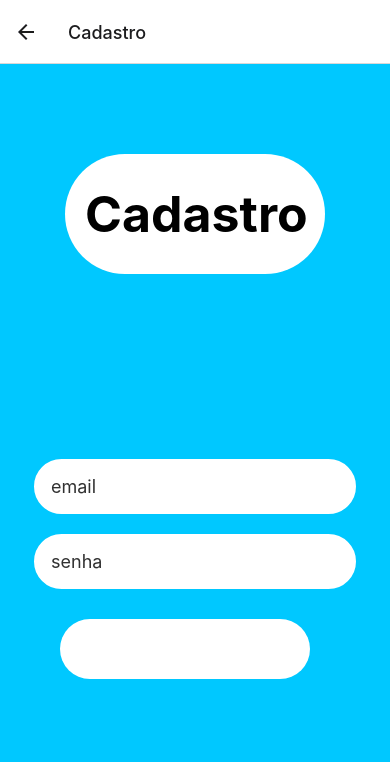
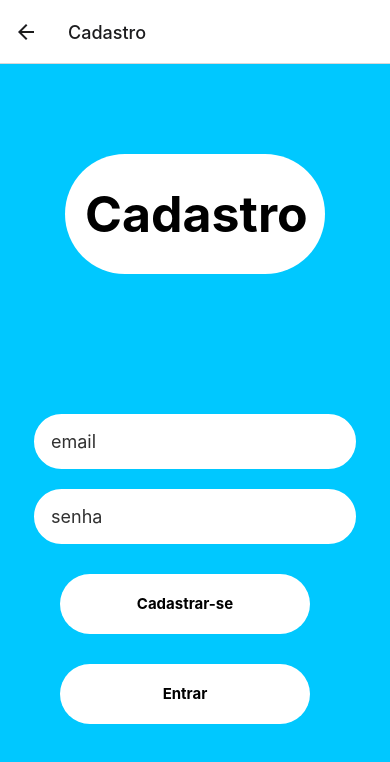
Before and after one commit to hDepth/Sociautismo-App, a React Native app: screen /Cadastro in a window 390 px wide. Shown: the top 762 px of the page. Built offline with nearby package versions, Linux system fonts and the light colour scheme.

Commit message:
20-09-2023 era pra ta certo

```diff
--- a/App.js
+++ b/App.js
@@ -14,8 +14,7 @@
     return (
       <NavigationContainer>
 
-      <Stack.Navigator
-      initialRouteName="Login">
+      <Stack.Navigator initialRouteName="Login">
         <Stack.Screen name="Cadastro" component={Cadastro} />
         <Stack.Screen name="Login" component={Login} />
         <Stack.Screen name="Home" component={Home} />
--- a/src/css/estilologin.js
+++ b/src/css/estilologin.js
@@ -1,7 +1,7 @@
 import {StyleSheet} from 'react-native';
 
 
-const estilos = StyleSheet . create({
+const estilos = StyleSheet.create({
 
     containerPrincipal:{
       flex:1,
@@ -34,7 +34,7 @@
       backgroundColor: '#ffffff',
       borderWidth: 2,
       padding: 15,
-      fontSize: 18,
+      fontSize: '18px',
       borderRadius: 50,
       marginTop: 20,
       marginHorizontal: 10,
@@ -44,7 +44,7 @@
       backgroundColor: '#ffffff',
       borderWidth: 2,
       padding: 15,
-      fontSize: 18,
+      fontSize: '18px',
       borderRadius: 50,
       marginTop: 20,
       marginHorizontal: 10,
@@ -63,7 +63,7 @@
 
     textoBotao:{
       color: 'black',
-      fontSize:15,
+      fontSize: '15px',
       fontWeight:'bold',
       alignSelf: 'center',
     }
--- a/src/pages/Cadastro/index.js
+++ b/src/pages/Cadastro/index.js
@@ -1,11 +1,11 @@
 import { createUserWithEmailAndPassword } from "firebase/auth";
 import { getAuth } from "firebase/auth";
 import React, { useState } from "react";
-import { View, Text, TextInput, StyleSheet, TouchableOpacity, } from 'react-native';
+import { View, Text, TextInput, TouchableOpacity, } from 'react-native';
 import estilos from '../../css/estilocadastro';
 import app from "../../services/firebase"
 
-export default function Cadastro({ }) {
+export default function Cadastro( {navigation} ) {
     const [email, setEmail] = useState('');
     const [password, setPassword] =  useState('');
 
@@ -64,7 +64,14 @@
 
         <TouchableOpacity
             style={estilos.Botao}
-            title="Logar">
+            onPress={createUser}>
+            <Text style={estilos.textoBotao}>Cadastrar-se</Text>
+        </TouchableOpacity>
+
+        <TouchableOpacity
+        onPress={() => navigation.navigate('Login')}
+        style={estilos.Botao}>
+          <Text style={estilos.textoBotao}>Entrar</Text>
         </TouchableOpacity>
         </View>
         </View>
--- a/src/pages/Login/index.js
+++ b/src/pages/Login/index.js
@@ -8,7 +8,7 @@
 export default function Login( {navigation} ){
 
   const [email, setEmail] = useState('');
-  const [password, setPassword] =  useState('');;
+  const [password, setPassword] =  useState('');
 
 
   async function singnIn() {
@@ -62,7 +62,6 @@
         </TouchableOpacity>
 
         <TouchableOpacity
-        onPress={() => navigation.navigate('Cadastro')}
         style={estilos.Botao}>
           <Text style={estilos.textoBotao}>não tem uma conta?</Text>
         </TouchableOpacity>
--- a/src/services/firebase.js
+++ b/src/services/firebase.js
@@ -1,5 +1,4 @@
 import { initializeApp } from 'firebase/app';
-import { getAuth } from "firebase/auth";
 
 const firebaseConfig = {
     apiKey: "AIzaSyB2uUgF_qqYlQWbCu804lvN0yS64NPaHuA",
```
Also changed, not shown: src/css/estiloRecSenha.js (deleted).
